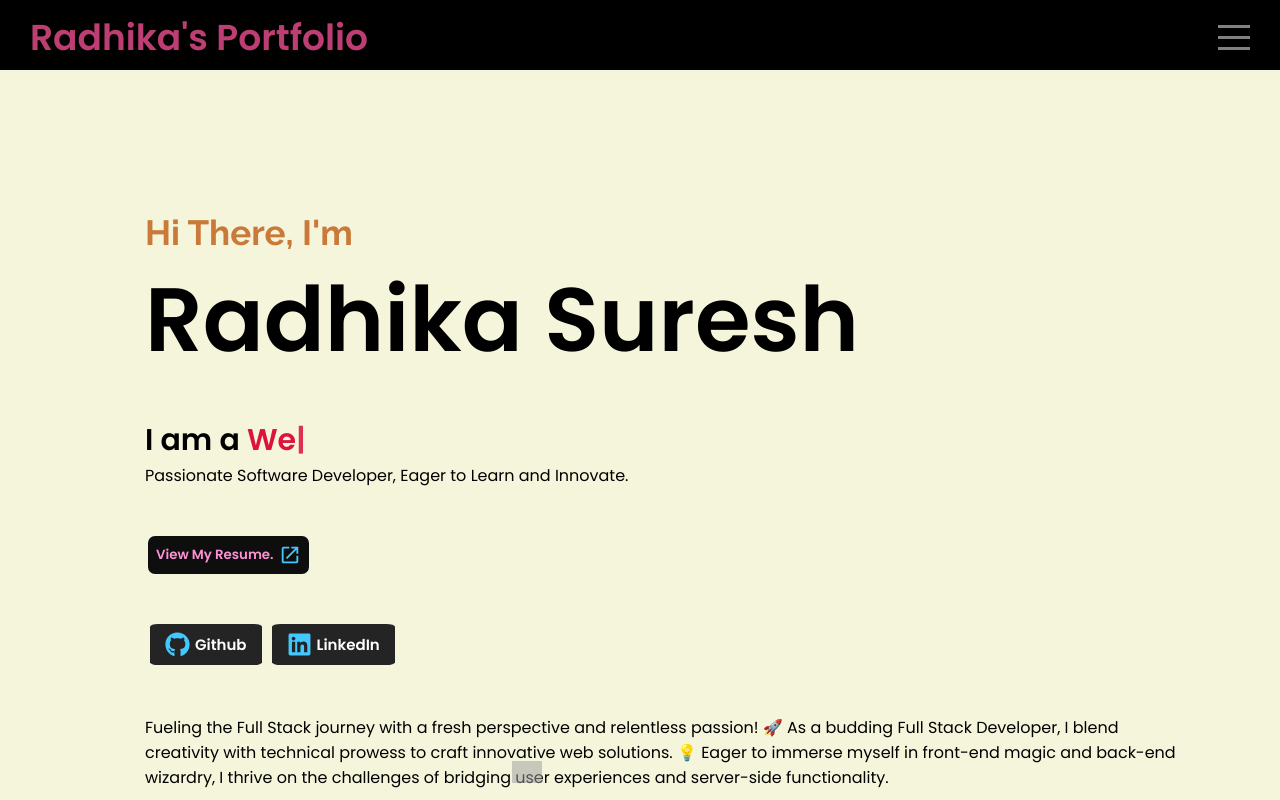
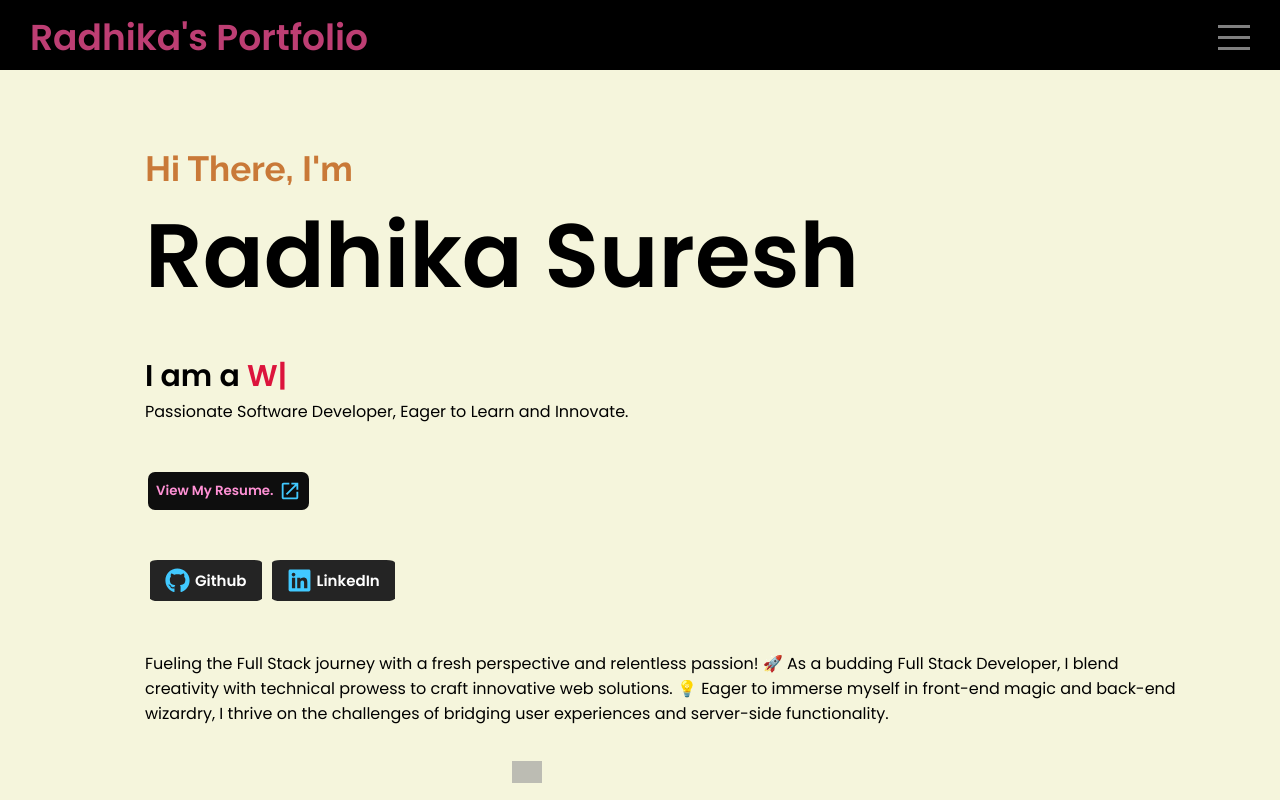
Before and after one commit to Radhikasuresh/My-Portfolio, a React (Create React App) app: page / in a window 1280 px wide. Shown: the top 800 px of the page. Built offline with nearby package versions, Linux system fonts and the light colour scheme; grey boxes are pictures that could not be loaded.

Commit message:
changed intro css

```diff
--- a/src/components/intro/intro.scss
+++ b/src/components/intro/intro.scss
@@ -3,7 +3,7 @@
 .intro {
   background-color: beige;
   display: flex;
-  margin-top: 7rem;
+  margin-top: 3rem;
 
   @include mobile{
     flex-direction: column;
```
